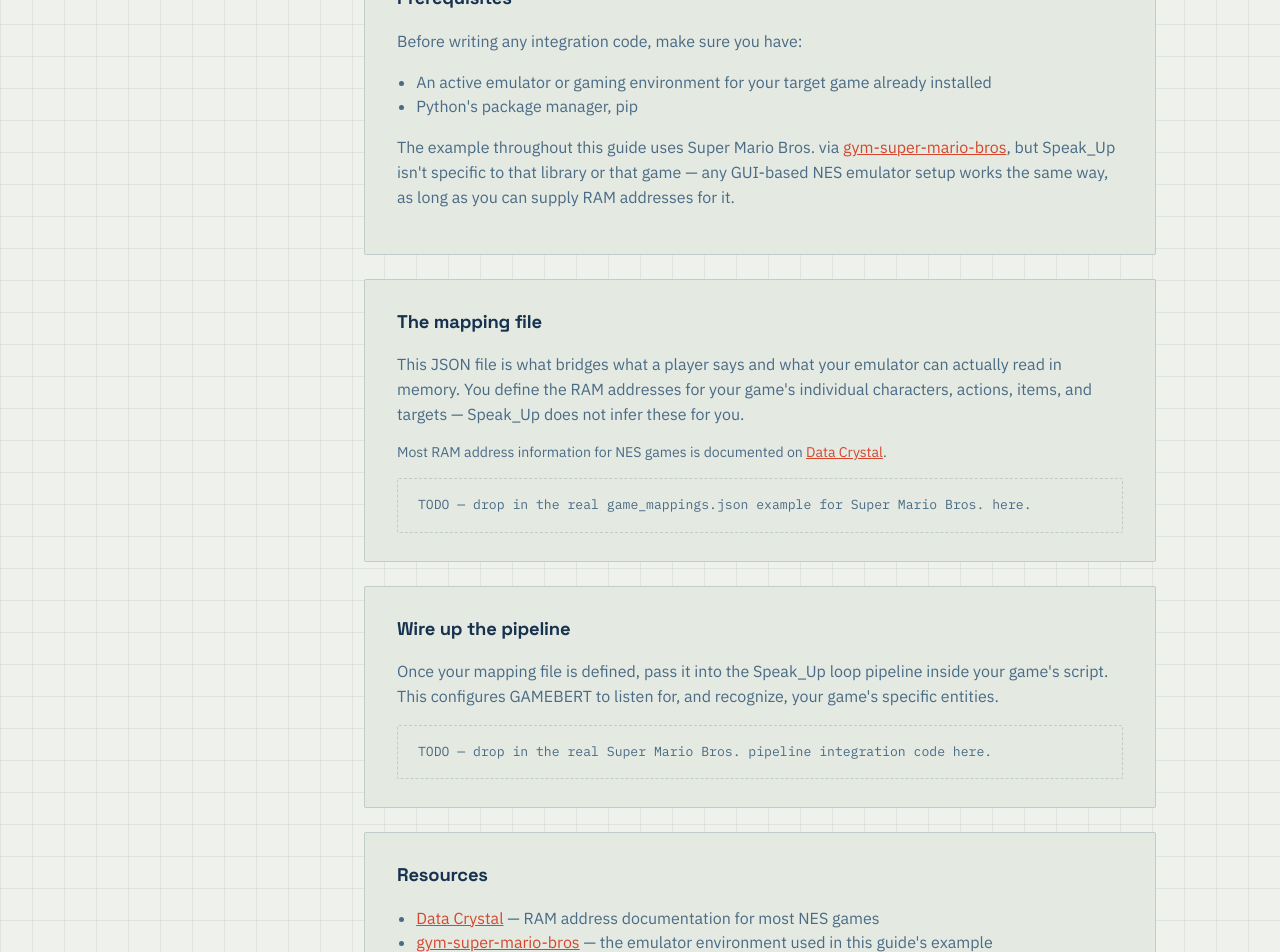
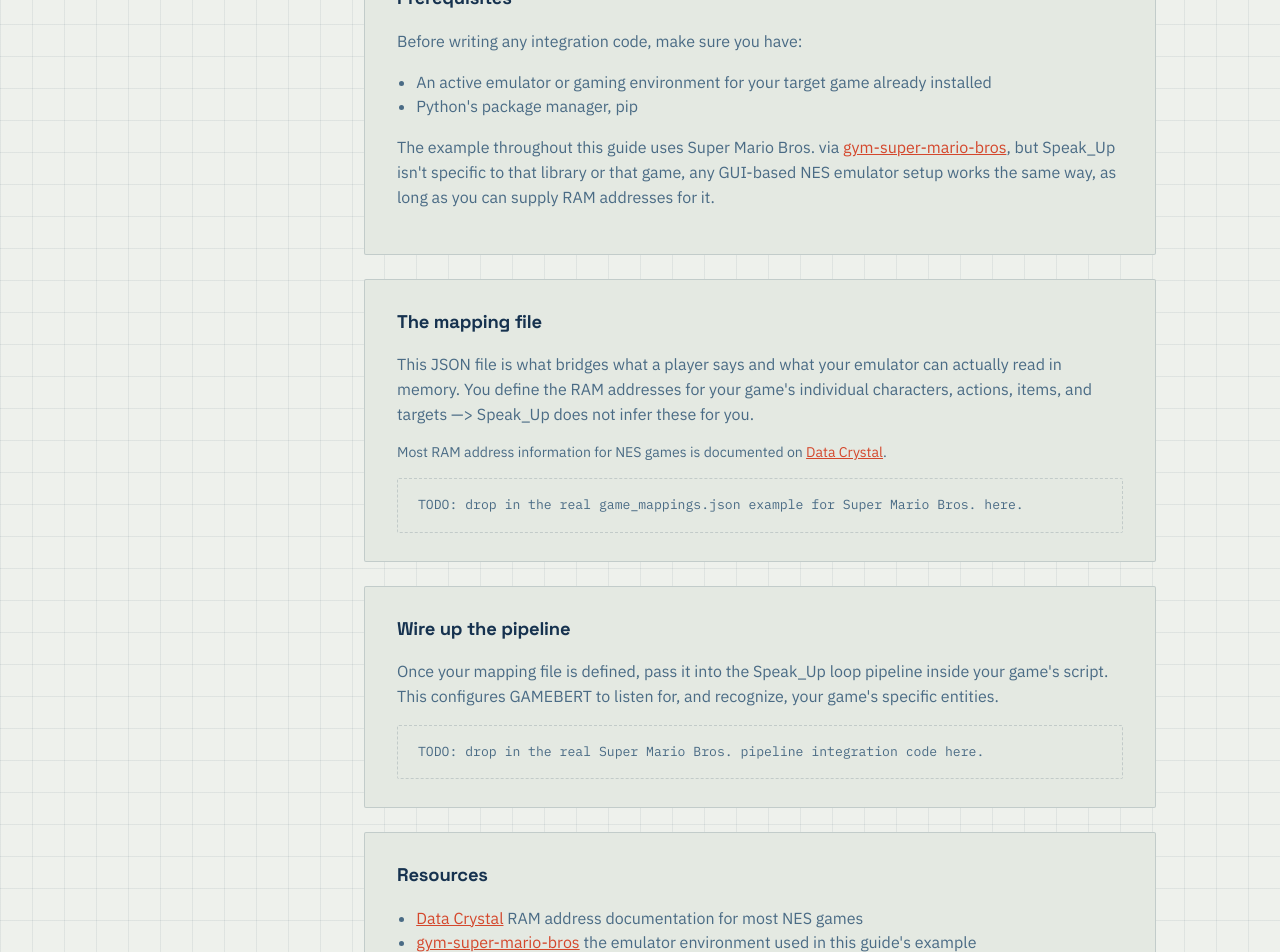
Before and after one commit to Brainspark1/speak_up, a React (Vite) app: page /docs in a window 1280 px wide. Shown: the part 840-1792 px from the top of the page. Built offline with nearby package versions, Linux system fonts and the light colour scheme.

Commit message:
Update Docs.jsx

```diff
--- a/src/pages/Docs.jsx
+++ b/src/pages/Docs.jsx
@@ -32,7 +32,7 @@ function Docs() {
               the formula "character, do action on target with item." Rather
               than training a model per game, you supply a single JSON file
               mapping RAM addresses to your game's characters, actions,
-              items, and targets — Speak_Up handles the rest.
+              items, and targets —> Speak_Up handles the rest.
             </p>
             <p>
               Two layers sit on top of that core mapping: a{" "}
@@ -69,7 +69,7 @@ function Docs() {
               >
                 gym-super-mario-bros
               </a>
-              , but Speak_Up isn't specific to that library or that game —
+              , but Speak_Up isn't specific to that library or that game,
               any GUI-based NES emulator setup works the same way, as long
               as you can supply RAM addresses for it.
             </p>
@@ -81,7 +81,7 @@ function Docs() {
               This JSON file is what bridges what a player says and what
               your emulator can actually read in memory. You define the RAM
               addresses for your game's individual characters, actions,
-              items, and targets — Speak_Up does not infer these for you.
+              items, and targets —> Speak_Up does not infer these for you.
             </p>
             <p className="docs__note">
               Most RAM address information for NES games is documented on{" "}
@@ -95,7 +95,7 @@ function Docs() {
               .
             </p>
             <div className="docs__placeholder">
-              TODO — drop in the real <code>game_mappings.json</code> example
+              TODO: drop in the real <code>game_mappings.json</code> example
               for Super Mario Bros. here.
             </div>
           </section>
@@ -109,7 +109,7 @@ function Docs() {
               entities.
             </p>
             <div className="docs__placeholder">
-              TODO — drop in the real Super Mario Bros. pipeline
+              TODO: drop in the real Super Mario Bros. pipeline
               integration code here.
             </div>
           </section>
@@ -125,7 +125,7 @@ function Docs() {
                 >
                   Data Crystal
                 </a>{" "}
-                — RAM address documentation for most NES games
+                 RAM address documentation for most NES games
               </li>
               <li>
                 <a
@@ -135,7 +135,7 @@ function Docs() {
                 >
                   gym-super-mario-bros
                 </a>{" "}
-                — the emulator environment used in this guide's example
+                  the emulator environment used in this guide's example
               </li>
               <li>
                 <a
```
